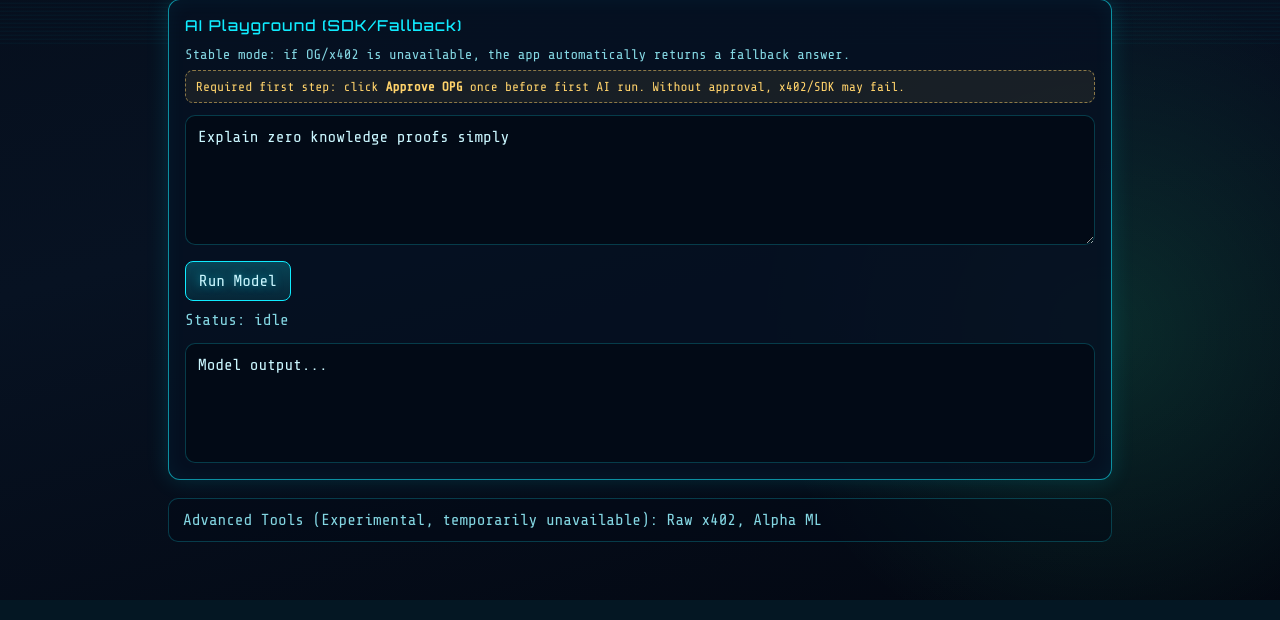
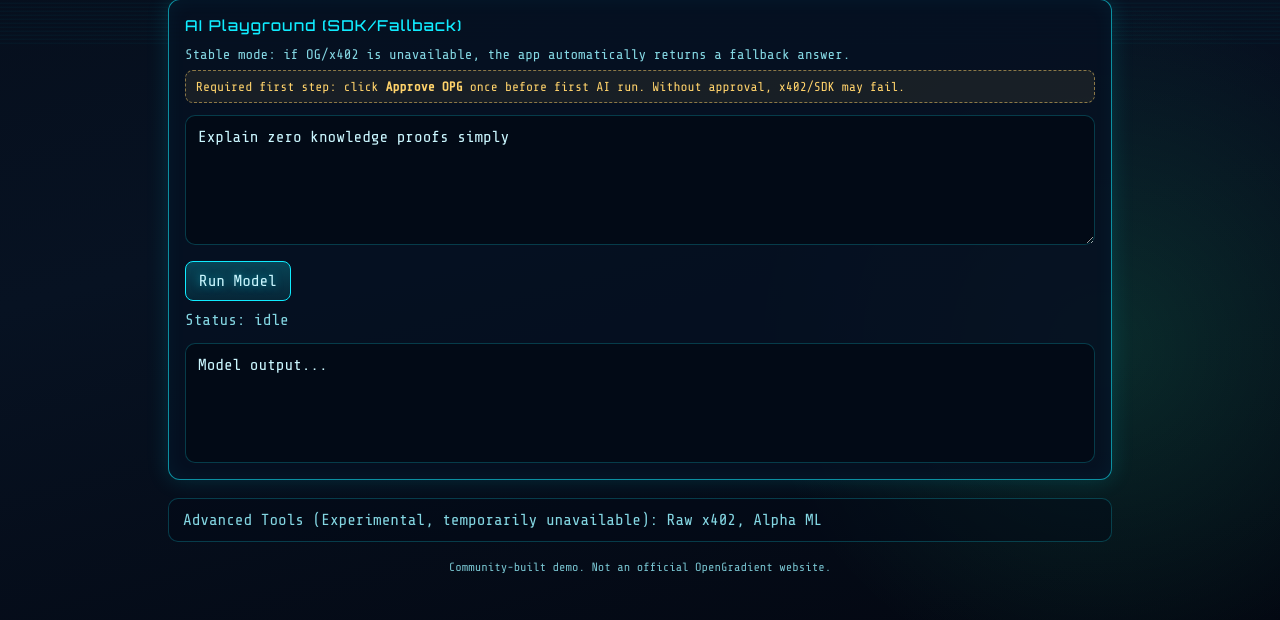
Before and after one commit to arthuroua/opengradient-intelligence-terminal, a Flask app: page / in a window 1280 px wide. Shown: the part 756-1376 px from the top of the page. Run offline with Flask 3, Linux system fonts and the light colour scheme; some libraries are stand-ins or nearby versions.

Commit message:
Add non-official disclaimer footer

```diff
--- a/templates/index.html
+++ b/templates/index.html
@@ -189,6 +189,13 @@
         color: var(--muted);
         margin: -8px 0 18px;
       }
+      .site-footer {
+        text-align: center;
+        color: var(--muted);
+        font-size: 12px;
+        opacity: 0.9;
+        margin: 16px 0 6px;
+      }
     </style>
   </head>
   <body class="scanlines">
@@ -313,6 +320,9 @@
       </section>
         </div>
       </details>
+      <div class="site-footer">
+        Community-built demo. Not an official OpenGradient website.
+      </div>
     </div>
 
     <script src="https://cdn.jsdelivr.net/npm/ethers@6.13.4/dist/ethers.umd.min.js"></script>
```
